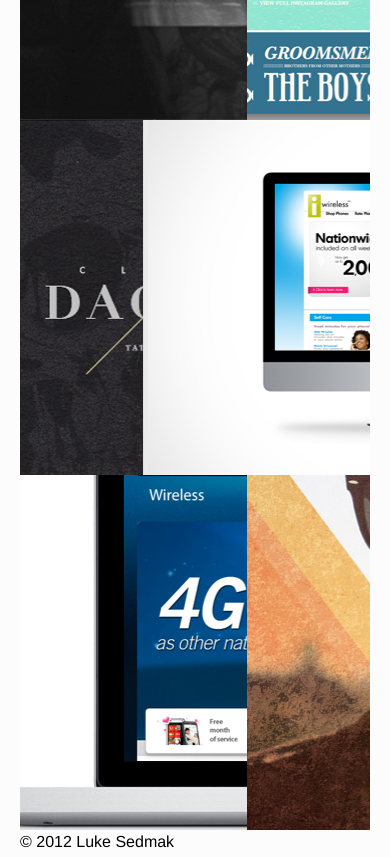
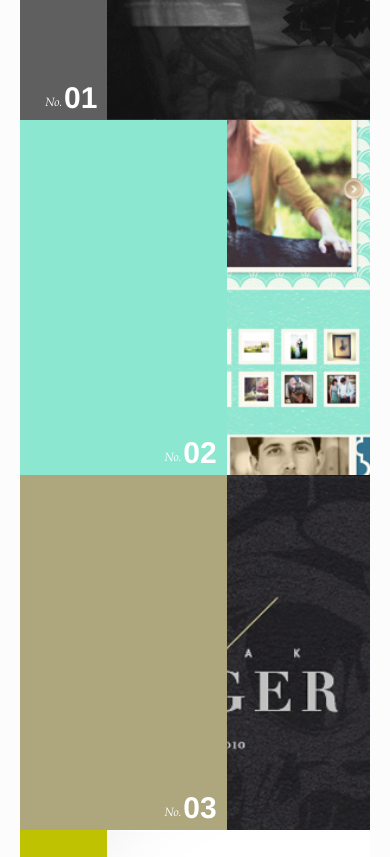
Before and after one commit to lukexwinter/LS2013, a plain HTML site: page index.html in a window 390 px wide. Shown: the part 680-1537 px from the top of the page. Drawn offline with nearby package versions, Linux system fonts and the light colour scheme; a web font is replaced by a local one.

Commit message:
responsive work page updates 1
responsive work page updates 1

```diff
--- a/css/1140.css
+++ b/css/1140.css
@@ -102,7 +102,7 @@ img {
 
 /* Mobile */
 
-@media handheld, only screen and (max-width: 767px) {
+@media handheld, only screen and (max-width: 771px) {
 
 	body {
 	font-size: 16px;
--- a/css/styles.css
+++ b/css/styles.css
@@ -177,27 +177,27 @@ p { font-size: 11px; line-height: 1.5; }
 
 
 /*project thumb customization */
-#traditiona { background: url(../img/traditiona-thumb.jpg);}
+#traditiona { background: url(../img/traditiona-thumb.jpg) no-repeat; background-size: cover; }
 #traditiona .darken { border-color: #5f5f5f; }
 #traditiona .number-block { background-color: #5f5f5f; }
 
-#sedmak-wedding { background: url(../img/sedmakwedding-thumb.jpg);}
+#sedmak-wedding { background: url(../img/sedmakwedding-thumb.jpg) no-repeat; background-size: cover; }
 #sedmak-wedding .darken { border-color: #8ce7d0; }
 #sedmak-wedding .number-block { background-color: #8ce7d0; }
 
-#cloak-dagger { background: url(../img/cloakdagger-thumb.jpg);}
+#cloak-dagger { background: url(../img/cloakdagger-thumb.jpg) no-repeat; background-size: cover; }
 #cloak-dagger .darken{ border-color: #aea77d; }
 #cloak-dagger .number-block{ background-color: #aea77d; }
 
-#i-wireless { background: url(../img/i-wireless-thumb.jpg);}
+#i-wireless { background: url(../img/i-wireless-thumb.jpg) no-repeat; background-size: cover; }
 #i-wireless .darken{ border-color: #bec200; }
 #i-wireless .number-block{ background-color: #bec200; }
 
-#cincinnati-bell { background: url(../img/cb-thumb.jpg);}
+#cincinnati-bell { background: url(../img/cb-thumb.jpg) no-repeat; background-size: cover; }
 #cincinnati-bell .darken{ border-color: #00c0ff; }
 #cincinnati-bell .number-block{ background-color: #00c0ff; }
 
-#sitbow { background: url(../img/sitbow-thumb.jpg);}
+#sitbow { background: url(../img/sitbow-thumb.jpg) no-repeat; background-size: cover; }
 #sitbow .darken { border-color: #ff6000;}
 #sitbow .number-block { background-color: #ff6000;}
 
@@ -217,6 +217,14 @@ p { font-size: 11px; line-height: 1.5; }
 @media screen and (max-width: 838px) {
 	#navigation select { display: block; width: 100%; margin-right: 20px; }
 	#navigation ul { display: none; }
+}
+
+@media screen and (max-width: 771px) {
+	.project-wide, .project { width: 100%; display: block; overflow: none; }
+	.project-wide .darken, .project .darken { display: none; }
+	.number-block { width: 24.965517%; height: 100%; left: 0; }
+	.project .number-block { width: 59.034483%; }
+	.project-wide {  }
 }
 
 @media handheld, only screen and (max-width: 767px) {
```
Also changed, not shown: 1 other file.
